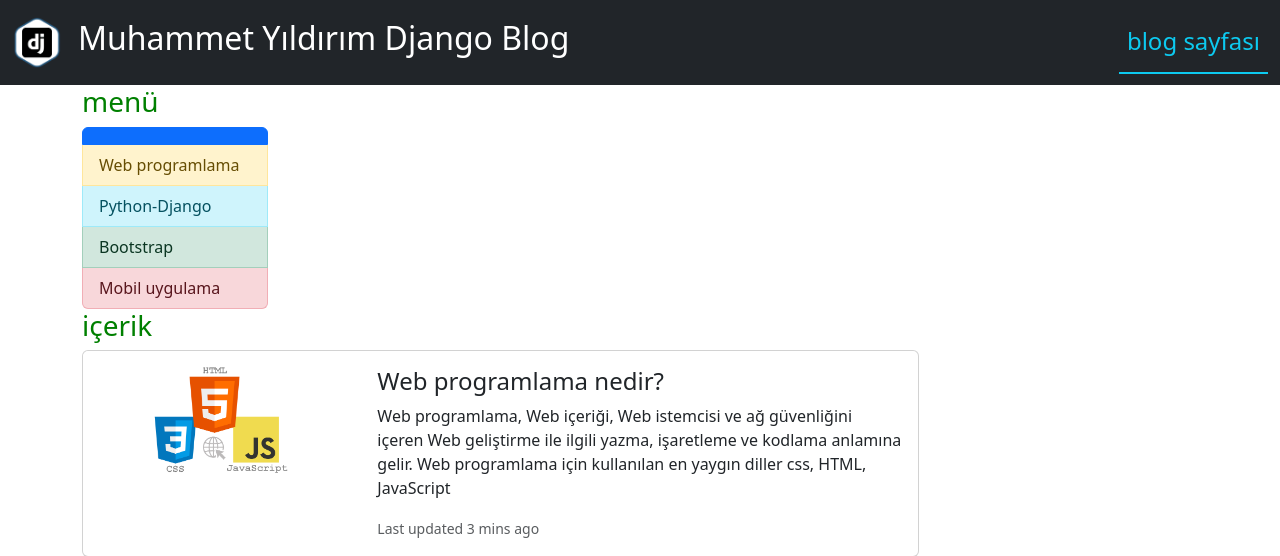
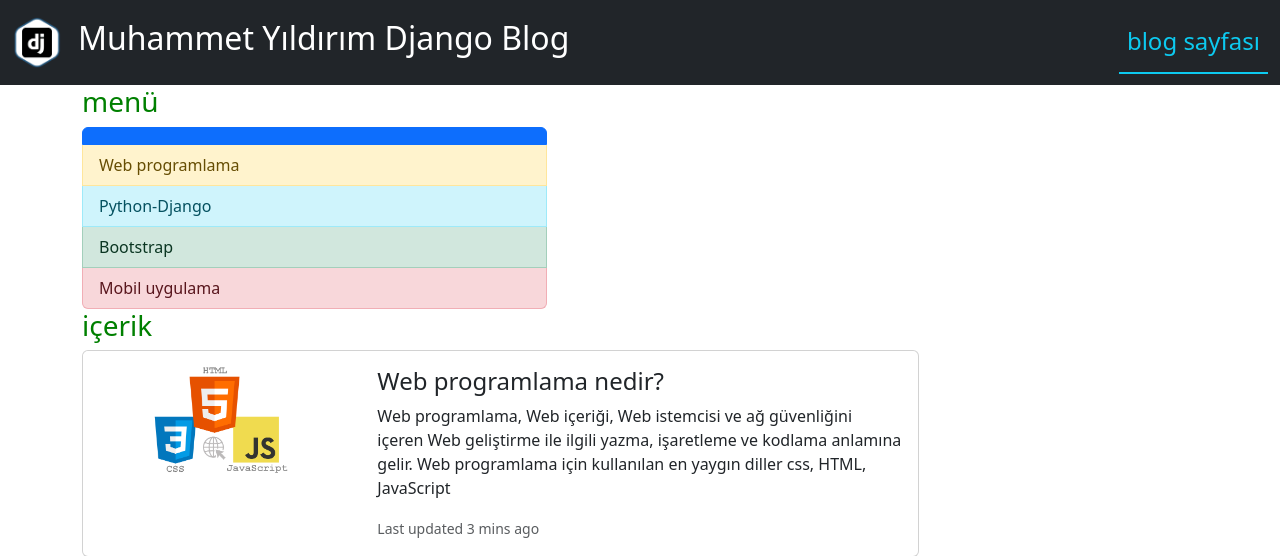
Before and after one commit to Muhammet58/myDEMOproject, a Django app: page / in a window 1280 px wide. Shown: the top 556 px of the page. Run offline with Django 4.2, Linux system fonts and the light colour scheme; some libraries are stand-ins or nearby versions.

Commit message:
new django project

```diff
--- a/blogapp/templates/blogapp/blogs.html
+++ b/blogapp/templates/blogapp/blogs.html
@@ -7,7 +7,7 @@
 {% endblock %}
 
 {% block content %}
-<nav class="navbar navbar-expand-lg navbar-dark bg-secondary">
+<nav class="navbar navbar-expand-lg navbar-dark bg-warning">
     <div class="container-fluid">
         <img src="static/img/logo.png" alt="Logo" width="50" class="navbar me-3">
         <br>
--- a/blogapp/templates/blogapp/index.html
+++ b/blogapp/templates/blogapp/index.html
@@ -18,7 +18,7 @@
 </nav>
 <div class="container ">
     <div class="">
-        <div class="col-2">
+        <div class="col-5">
             <h3 style="color:green">menü</h3>
             <div class="list-group">
               <a href="#" class="list-group-item list-group-item-action active" aria-current="true"></a>
```
